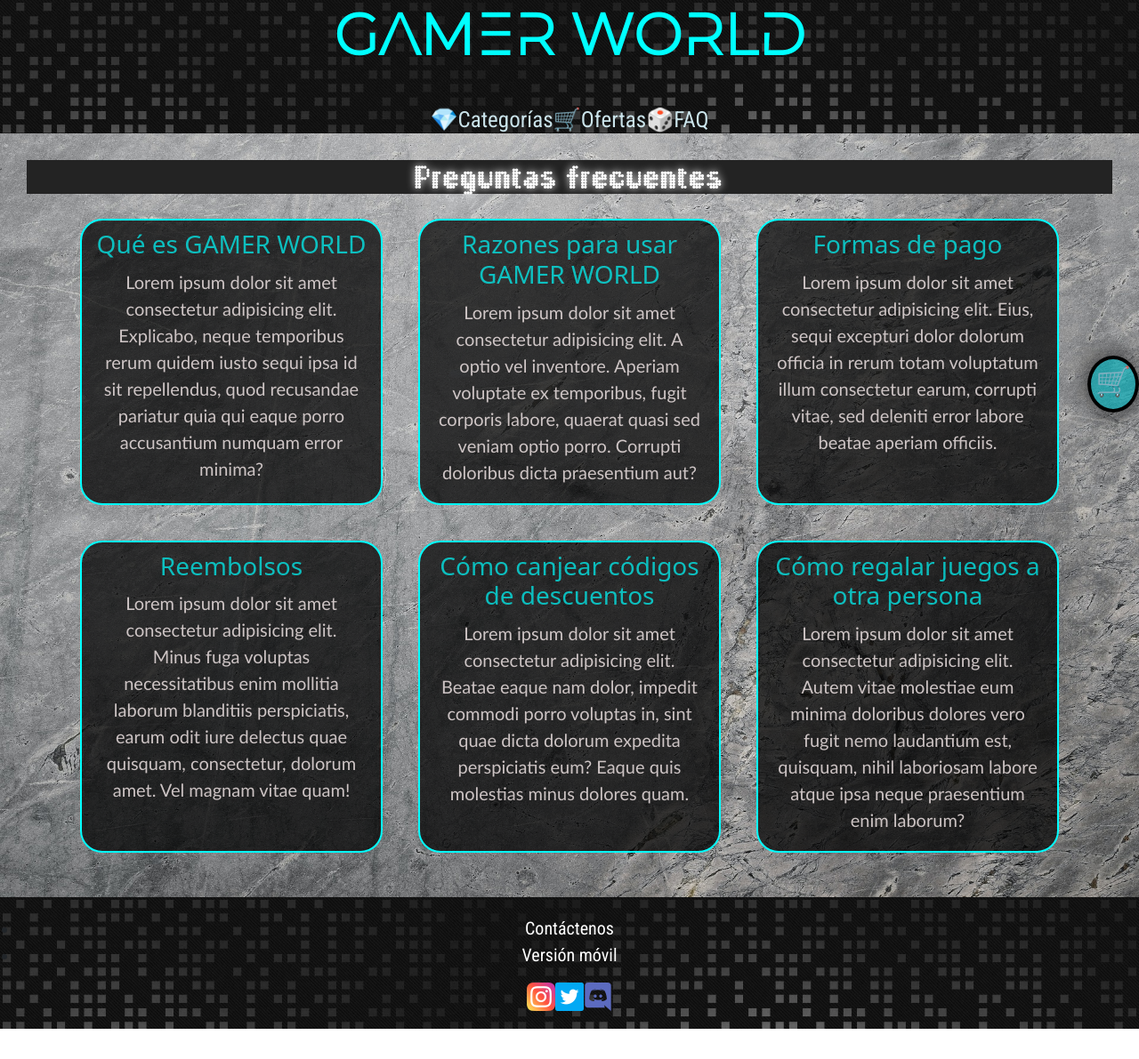
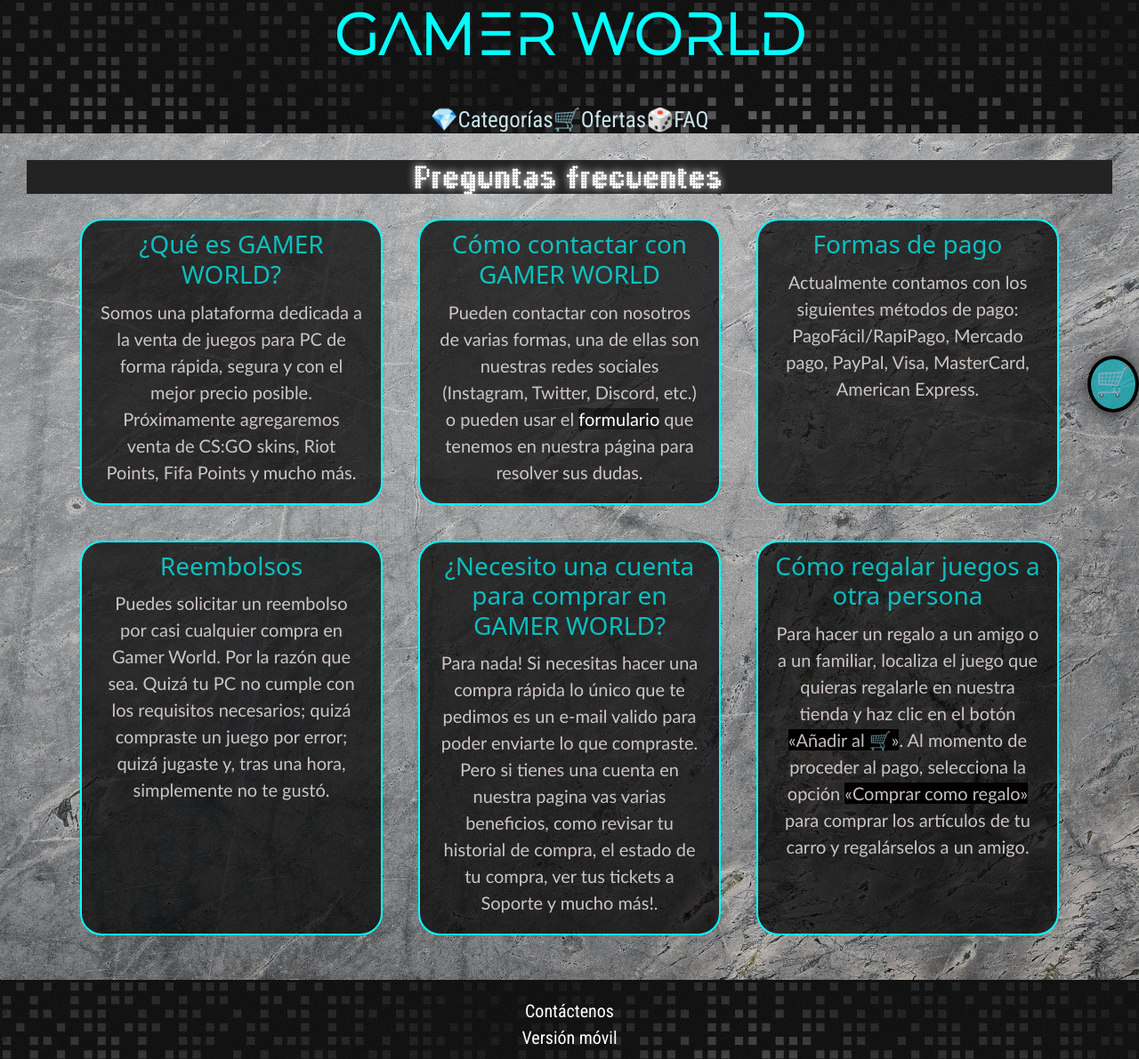
Before and after one commit to IvanBrz/gamerworld, a website: page pages/faq.html in a window 1280 px wide. Shown: the top 1191 px of the page at 89% size. Before the commit the page ends 1157 px from the top, so only its background shows below. Drawn offline with nearby package versions, Linux system fonts and the light colour scheme.

Commit message:
reemplazo-de-lorem-ipsum

```diff
--- a/pages/faq.html
+++ b/pages/faq.html
@@ -8,7 +8,7 @@
     <link href="https://cdn.jsdelivr.net/npm/bootstrap@5.0.2/dist/css/bootstrap.min.css" rel="stylesheet"
         integrity="sha384-EVSTQN3/azprG1Anm3QDgpJLIm9Nao0Yz1ztcQTwFspd3yD65VohhpuuCOmLASjC" crossorigin="anonymous">
     <link rel="stylesheet" href="../css/estilos.css">
-    <link rel="shortcut icon" href="../img/faviconfaq.ico" type="image/x-icon">
+    <link rel="shortcut icon" href="../img/favicon.ico" type="image/x-icon">
     <meta name="description" content="Bienvenidos a GAMER WORLD, con nosotros van a obtener los mejores precios, la mejor atención y la forma mas rápida de comprar juegos.">
     <meta name="keywords" content="juegos, games, ofertas, descuentos, comprar, buy, codigos, pc, computadora">
     <title>GAMER WORLD | Faq</title>
@@ -35,16 +35,17 @@
             <div class="container">
                 <div class="row">
                     <div class="col">
-                        <h3>Qué es GAMER WORLD</h3>
-                        <p>Lorem ipsum dolor sit amet consectetur adipisicing elit. Explicabo, neque temporibus rerum quidem iusto sequi ipsa id sit repellendus, quod recusandae pariatur quia qui eaque porro accusantium numquam error minima?</p>
+                        <h3>¿Qué es GAMER WORLD?</h3>
+                        <p>Somos una plataforma dedicada a la venta de juegos para PC de forma rápida, segura y con el mejor precio posible. Próximamente agregaremos venta de CS:GO skins, Riot Points, Fifa Points y mucho más.</p>
                     </div>
                     <div class="col">
-                        <h3>Razones para usar GAMER WORLD</h3>
-                        <p>Lorem ipsum dolor sit amet consectetur adipisicing elit. A optio vel inventore. Aperiam voluptate ex temporibus, fugit corporis labore, quaerat quasi sed veniam optio porro. Corrupti doloribus dicta praesentium aut?</p>
+                        <h3>Cómo contactar con GAMER WORLD</h3>
+                        <p>Pueden contactar con nosotros de varias formas, una de ellas son nuestras redes sociales (Instagram, Twitter, Discord, etc.) o pueden usar el <a href="./contact.html">formulario</a> que tenemos en nuestra página para resolver sus dudas.</p>
                     </div>
                     <div class="col">
                         <h3>Formas de pago</h3>
-                        <p>Lorem ipsum dolor sit amet consectetur adipisicing elit. Eius, sequi excepturi dolor dolorum officia in rerum totam voluptatum illum consectetur earum, corrupti vitae, sed deleniti error labore beatae aperiam officiis.</p>
+                        <p>Actualmente contamos con los siguientes métodos de pago: PagoFácil/RapiPago, Mercado pago, PayPal, Visa, MasterCard, American Express.
+                        </p>
                     </div>
                 </div>
             </div>
@@ -54,15 +55,15 @@
                 <div class="row">
                     <div class="col">
                         <h3>Reembolsos</h3>
-                        <p>Lorem ipsum dolor sit amet consectetur adipisicing elit. Minus fuga voluptas necessitatibus enim mollitia laborum blanditiis perspiciatis, earum odit iure delectus quae quisquam, consectetur, dolorum amet. Vel magnam vitae quam!</p>
+                        <p>Puedes solicitar un reembolso por casi cualquier compra en Gamer World. Por la razón que sea. Quizá tu PC no cumple con los requisitos necesarios; quizá compraste un juego por error; quizá jugaste y, tras una hora, simplemente no te gustó.</p>
                     </div>
                     <div class="col">
-                        <h3>Cómo canjear códigos de descuentos</h3>
-                        <p>Lorem ipsum dolor sit amet consectetur adipisicing elit. Beatae eaque nam dolor, impedit commodi porro voluptas in, sint quae dicta dolorum expedita perspiciatis eum? Eaque quis molestias minus dolores quam.</p>
+                        <h3>¿Necesito una cuenta para comprar en GAMER WORLD?</h3>
+                        <p>Para nada! Si necesitas hacer una compra rápida lo único que te pedimos es un e-mail valido para poder enviarte lo que compraste. <br>Pero si tienes una cuenta en nuestra pagina vas varias beneficios, como revisar tu historial de compra, el estado de tu compra, ver tus tickets a Soporte y mucho más!.</p>
                     </div>
                     <div class="col">
                         <h3>Cómo regalar juegos a otra persona</h3>
-                        <p>Lorem ipsum dolor sit amet consectetur adipisicing elit. Autem vitae molestiae eum minima doloribus dolores vero fugit nemo laudantium est, quisquam, nihil laboriosam labore atque ipsa neque praesentium enim laborum?</p>
+                        <p>Para hacer un regalo a un amigo o a un familiar, localiza el juego que quieras regalarle en nuestra tienda y haz clic en el botón <span class="regalofaq">«Añadir al 🛒»</span>. Al momento de proceder al pago, selecciona la opción <span class="regalofaq">«Comprar como regalo»</span> para comprar los artículos de tu carro y regalárselos a un amigo.</p>
                     </div>
                 </div>
             </div>
--- a/scss/components/_faq.scss
+++ b/scss/components/_faq.scss
@@ -37,7 +37,18 @@
                         font-size: 20px;
                         color: rgba(237, 226, 226, 0.84);
                         margin: 10px;
+                            a:hover{
+                                color: aqua;
+                            }
+                            .regalofaq{
+                                background-color: black;
+                                &:hover{
+                                    background-color: rgb(63, 57, 57);
+                                    color: white;
+                                }
+                            }
                     }
         }
+
     }
 }
```
Also changed, not shown: pages/categorias.html (+1 -1 lines), pages/contact.html (+1 -1 lines), pages/ofertas.html (+1 -1 lines), css/estilos.css, img/favicon.ico, img/faviconcat.ico (deleted), img/faviconcontact.ico (deleted), img/faviconfaq.ico (deleted), img/faviconoferta.ico (deleted).
